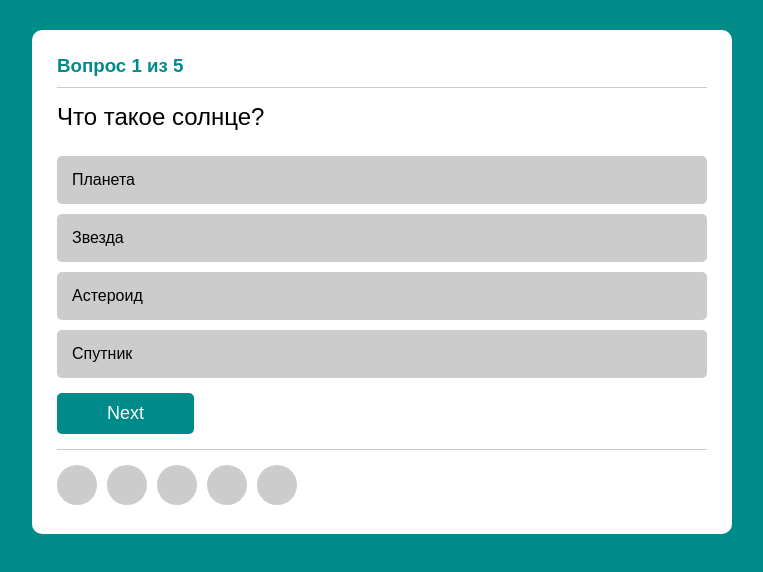
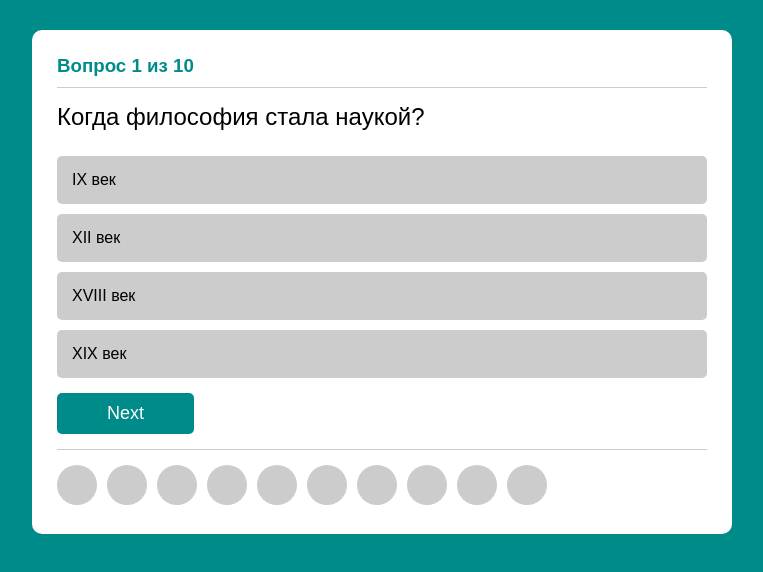
Before and after one commit to Misyuronikita/QUIZ, a plain HTML site: page index.html in a window 1280 px wide. Shown: the whole page, without its empty margins (258-1021 px from the left). Drawn offline with Linux system fonts and the light colour scheme.

Commit message:
fix: add new questions

```diff
--- a/index.html
+++ b/index.html
@@ -12,11 +12,11 @@
     <div class="quiz-over-modal">
         <div class="content">
             <h1>Спасибо!</h1>
-            <p>Ты ответил на
+            <p>Ты ответил правильно на
                 <span id="correct-answer"></span> из
-                <span id="number-of-all-questions-2"></span> вопроса
+                <span id="number-of-all-questions-2"></span> вопросов
             </p>
-            <button id="btn-try-again">Попробуй снова</button>
+            <button id="btn-try-again">Попробовать снова</button>
         </div>
     </div>
     <div class="quiz-container">
--- a/main.js
+++ b/main.js
@@ -22,55 +22,110 @@ const correctAnswer = document.getElementById('correct-answer'),
     btnTryAgain = document.getElementById('btn-try-again');
 const questions = [
     {
-        question: 'Сколько планет в солнечной системе?',
+        question: 'Какое мировоззрение основано на вере в сверхъестественные силы?',
         options: [
-            '10',
-            '7',
-            '8',
-            '9',
+            'Научное',
+            'Религиозное',
+            'Философское',
+            'Конспирологическое',
+        ],
+        rightAnswer: 1
+    },
+    {
+        question: 'Кто был основоположником позитивизма?',
+        options: [
+            'Дзюма Харингтон',
+            'Колос Абрамович',
+            'Опост Конт',
+            'Грэг Дрэй',
         ],
         rightAnswer: 2
     },
     {
-        question: 'Что такое солнце?',
+        question: 'Когда философия стала наукой?',
         options: [
-            'Планета',
-            'Звезда',
-            'Астероид',
-            'Спутник'
+            'IX век',
+            'XII век',
+            'XVIII век',
+            'XIX век',
+        ],
+        rightAnswer: 3
+    },
+    {
+        question: 'Учение о бытие - это?',
+        options: [
+            'Онтология',
+            'Псевастология',
+            'Теоварология',
+            'Эвиология',
+        ],
+        rightAnswer: 0
+    },
+    {
+        question: 'Инстинкт жизни - это?',
+        options: [
+            'Эрос',
+            'Танос',
+            'Танатос',
+            'Регатос',
+
+        ],
+        rightAnswer: 0
+    },
+    {
+        question: 'Какой философской школы не существовало?',
+        options: [
+            'Милетской',
+            'Геродотской',
+            'Элейской',
+            'Пифагорской',
+
         ],
         rightAnswer: 1
     },
     {
-        question: 'Когда был первый полет в космос?',
+        question: 'Кому принадлежат эти слова: «Не делай другим того, чего не желаешь себе»"',
         options: [
-            '12 апреля 1961',
-            '12 августа 1962',
-            '15 сентября 1961',
-            '18 июля 1963',
+            'Будда',
+            'Конфуций',
+            'Сократ',
+            'Аристотель',
+
+        ],
+        rightAnswer: 1
+    },
+    {
+        question: 'Что такое "Даосизм"?',
+        options: [
+            'Религия в Китае',
+            'Мировоззрение в Индии',
+            'Культура Шри-Ланки',
+            'Философское течение в Японии',
+
         ],
         rightAnswer: 0
     },
     {
-        question: 'Самая большая планета солнечной системы?',
+        question: 'Подберите синоним к слову "Ренесанс"',
         options: [
-            'Земля',
-            'Солнце',
-            'Венера',
-            'Юпитер',
+            'Гуманизм',
+            'Готика',
+            'Богослужение',
+            'Эпоха возрождения',
+
         ],
         rightAnswer: 3
     },
     {
-        question: 'Самая маленькая планета солнечной системы?',
+        question: 'Человек, который отрицает существование Бога?',
         options: [
-            'Уран',
-            'Марс',
-            'Меркурий',
-            'Нептун',
+            'Теист',
+            'Атеист',
+            'Агностик',
+            'Пантеист',
 
         ],
-        rightAnswer: 2
+        rightAnswer: 1
     },
 ];
 
```
Also changed, not shown: style.css (line endings or trailing spaces).
